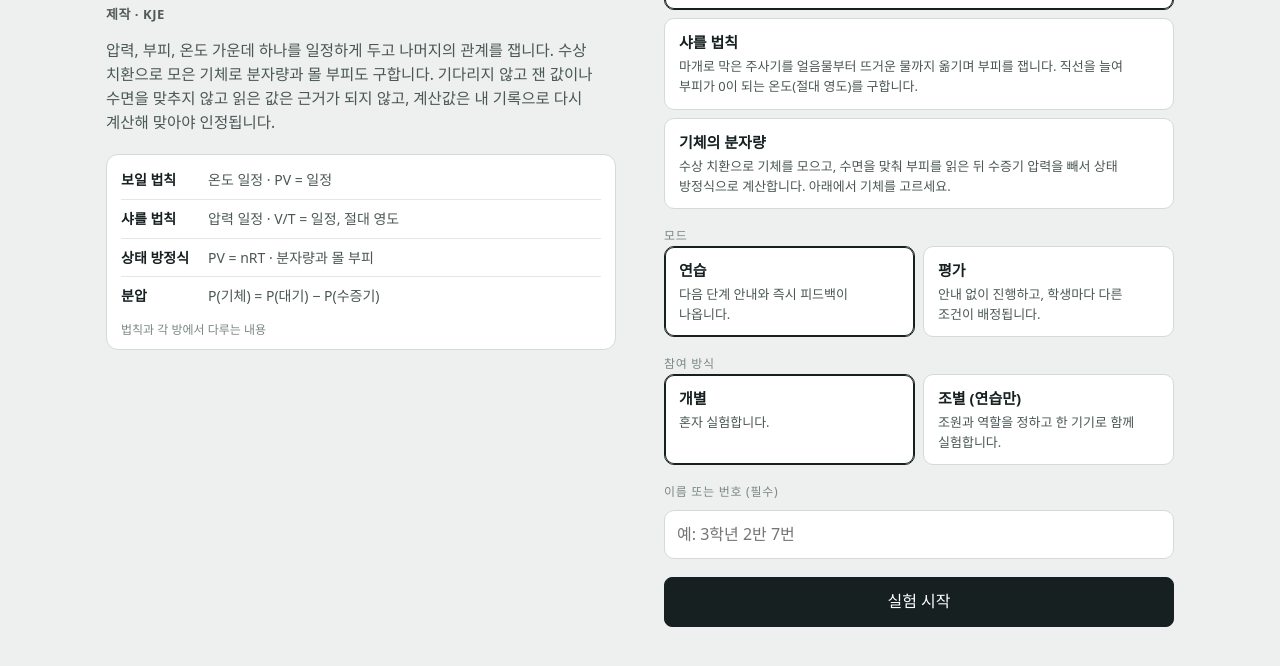
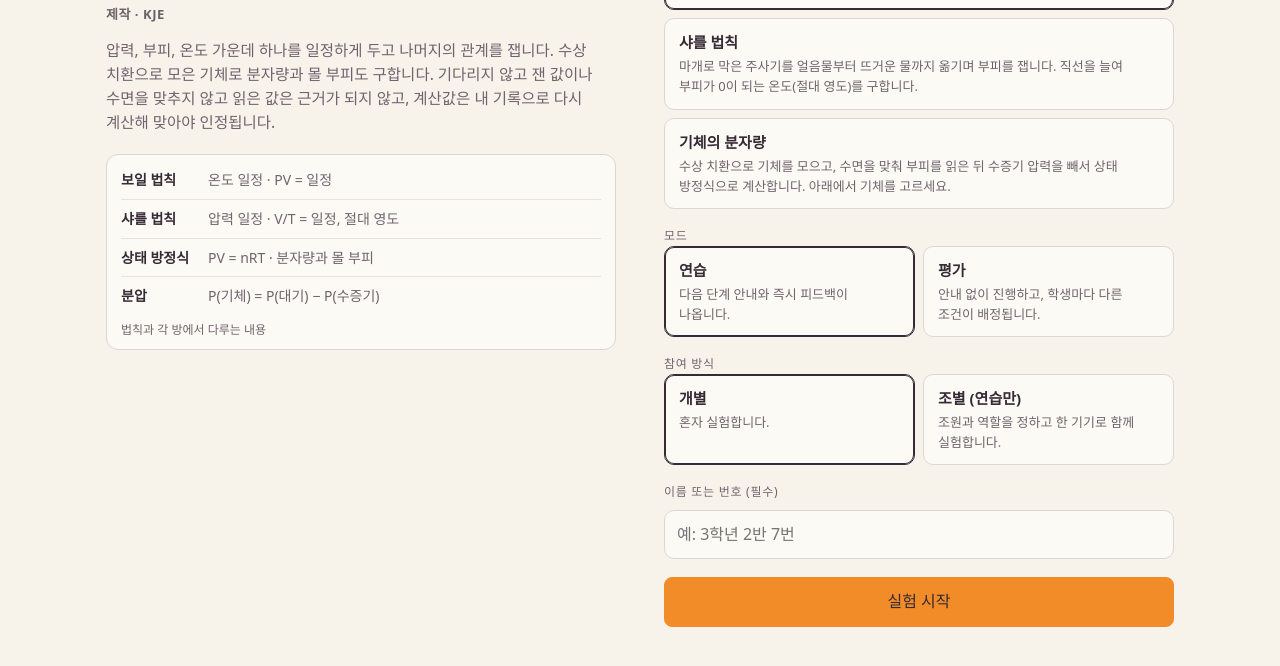
Before and after one commit to maehwachem/science-tools, a plain HTML site: page gas/index.html in a window 1280 px wide. Shown: the part 390-1056 px from the top of the page. Drawn offline with Linux system fonts and the light colour scheme; a web font is replaced by a local one.

Commit message:
기체 가상실험실: 가지색·감귤색 UI 적용

```diff
--- a/gas/index.html
+++ b/gas/index.html
@@ -1,4 +1,4 @@
-<!doctype html><html lang="ko"><head><meta charset=utf8><meta name=viewport content="width=device-width,initial-scale=1,viewport-fit=cover"><style>:root{color-scheme:light;box-sizing:border-box;padding-top:env(safe-area-inset-top,0px);padding-bottom:env(safe-area-inset-bottom,0px)}html{scroll-padding-top:env(safe-area-inset-top,0px)}body{margin:0;padding:0;font:14px -apple-system,BlinkMacSystemFont,sans-serif;background:#fff;color:#000}img{max-width:100%}[hidden]:not([hidden=until-found i]){display:none!important}</style></head><body>
+<!doctype html><html lang="ko" data-theme="light"><head><meta charset=utf8><meta name=viewport content="width=device-width,initial-scale=1,viewport-fit=cover"><style>:root{color-scheme:light;box-sizing:border-box;padding-top:env(safe-area-inset-top,0px);padding-bottom:env(safe-area-inset-bottom,0px)}html{scroll-padding-top:env(safe-area-inset-top,0px)}body{margin:0;padding:0;font:14px -apple-system,BlinkMacSystemFont,sans-serif;background:#fff;color:#000}img{max-width:100%}[hidden]:not([hidden=until-found i]){display:none!important}</style></head><body>
 <title>기체 가상 실험실 · KJE</title>
 <link rel="preconnect" href="https://fonts.googleapis.com">
 <link rel="preconnect" href="https://fonts.gstatic.com" crossorigin>
@@ -322,6 +322,11 @@ details > summary{cursor:pointer;font-size:13.5px;color:var(--ink-2);padding-blo
 .role{margin:2px 0 8px;font-size:13.5px;line-height:1.6;color:var(--ink-2)}
 .role b{color:var(--ink);font-weight:600}
 
+</style>
+<style>
+/* Portfolio interface colors; substances, instruments and plots keep their colors. */
+:root{color-scheme:only light;--bg:#f7f3eb;--surface:#fcfaf5;--surface-2:#eeebe7;--ink:#352a35;--ink-2:#70636d;--ink-3:#70636d;--line:#ded5d7;--line-2:#e8e1e1;--primary:#553d50;--on-primary:#ffffff}
+.btn.primary:not(.on){background:#f28c28;border-color:#f28c28;color:#352a35}
 </style>
 
 <div class="app">
```
